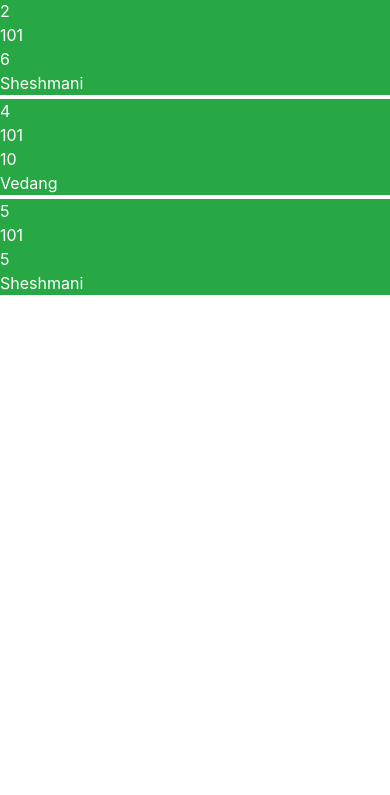
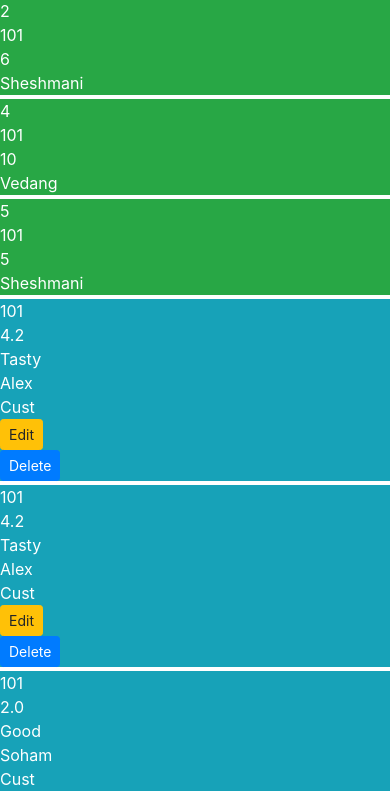
Before and after one commit to TheLegend-2003/Django, a Django app: page /food/detail/1/ in a window 390 px wide. Shown: the part 811-1606 px from the top of the page. Before the commit the page ends 1106 px from the top, so only its background shows below. Run offline with Django 4.2, Linux system fonts and the light colour scheme; a user stored in the database is signed in; data comes from the database, SQL or seed files in the repository; both versions use the stored data as it was after the commit; parts of the project's set-up code (start-up, migrations or seed data) failed here and were passed over.

Commit message:
commit:85

```diff
--- a/mysite/food/templates/food/detail.html
+++ b/mysite/food/templates/food/detail.html
@@ -120,6 +120,110 @@
 	</div>
 {% endfor %}
 	{% endif %}
+
+
+    <!-- add feedback and ratings button -->
+
+    {% if user.profile.user_type == 'Cust' %}
+        <a class="btn btn-dark offset-md-5 mb-2" href="{% url 'users:CusRatFeed' item.id item.prod_code %}">
+            Add Ratings and Feedback
+        </a>
+    {% endif %}
+
+    <!-- blue -->
+
+    {% if user.profile.user_type == 'Rest' or user.profile.user_type == 'Cust' or user.profile.user_type == 'Admin' %}
+
+        {% for obj in crf %}
+
+            <div
+                class="row mb-1">
+
+                <div
+                    class="col-md-8
+                        offset-md-2
+                        bg-info
+                        text-white">
+
+                        <div
+                            class="row">
+
+                            <div
+                                class="col-md-1
+                                    text-left">
+
+                                {{ obj.prod_code }}
+                            </div>
+
+                            <div
+                                class="col-md-1
+                                    text-left">
+
+                                {{ obj.ratings }}
+                            </div>
+
+                            <div
+                                class="col-md-2
+                                    text-left">
+
+                                {{ obj.feedback }}
+                            </div>
+
+                            <div
+                                class="col-md-2
+                                    text-left">
+
+                                {{ obj.username }}
+                            </div>
+
+                            <div
+                                class="col-md-2
+                                    text-left">
+
+                                {{ obj.user_type }}
+                            </div>
+
+                            <div
+                                class="col-md-2
+                                    text-left">
+
+                                {% if obj.username == user.username %}
+                                    <a
+                                        class="btn btn-warning btn-sm"
+                                        href="#">
+
+                                        Edit
+                                    </a>
+                                {% endif %}
+                            </div>
+
+                            <div
+                                class="col-md-2
+                                    text-left">
+
+                                {% if obj.username == user.username %}
+                                    <a
+                                        class="btn btn-primary btn-sm"
+                                        href="#">
+
+                                        Delete
+                                    </a>
+                                {% endif %}
+                            </div>
+                        </div>
+                </div>
+
+                <div
+                    class="col-md-2">
+
+                </div>
+
+            </div>
+
+        {% endfor %}
+
+    {% endif %}
+
 {% endif %}
 
 {% endblock %}
--- a/mysite/food/views.py
+++ b/mysite/food/views.py
@@ -6,7 +6,7 @@ from django.views.generic.list import ListView
 from django.views.generic.detail import DetailView
 from django.views.generic.edit import CreateView
 from django.urls import reverse_lazy
-from users.models import CusOrders
+from users.models import CusOrders, CusRatingFeedback
 
 # Create your views here.
 
@@ -61,16 +61,23 @@ def detail(request, item_id):
         )
 
     #Customer
-    if request.user.profile.user_type == 'Cust':
+    elif request.user.profile.user_type == 'Cust':
         Obj_CusOrders = CusOrders.objects.filter(
             prod_code = item.prod_code,
             user= request.user.username
         )
 
+
+    crf = CusRatingFeedback.objects.filter(
+        prod_code=item.prod_code
+    )
+
+
     context = {
         'item':item,
         'hist':hist,
-        'oco':Obj_CusOrders
+        'oco':Obj_CusOrders,
+        'crf':crf,
     }
 
     return render(request, 'food/detail.html', context)
--- /dev/null
+++ b/mysite/users/templates/users/item-form.html
@@ -0,0 +1,6 @@
+
+<form method="POST">
+    {% csrf_token %}
+    {{ form }}
+    <button class="btn btn-success btn-sm">Save</button>
+</form>
--- a/mysite/users/urls.py
+++ b/mysite/users/urls.py
@@ -8,4 +8,7 @@ urlpatterns = [
 
     #updating customer orders
     path('upd_orders/<int:id>/<int:upd_order_id>', views.update_orders, name='upd_orders'),
+
+    #customer rating feedback
+    path('crf/<int:it_id>/<int:pc>', views.CusRatFeed, name='CusRatFeed'),
 ]
```
Also changed, not shown: mysite/users/forms.py (+7 -1 lines), mysite/users/views.py (+18 -1 lines), mysite/db.sqlite3, mysite/users/models.py (line endings or trailing spaces).
